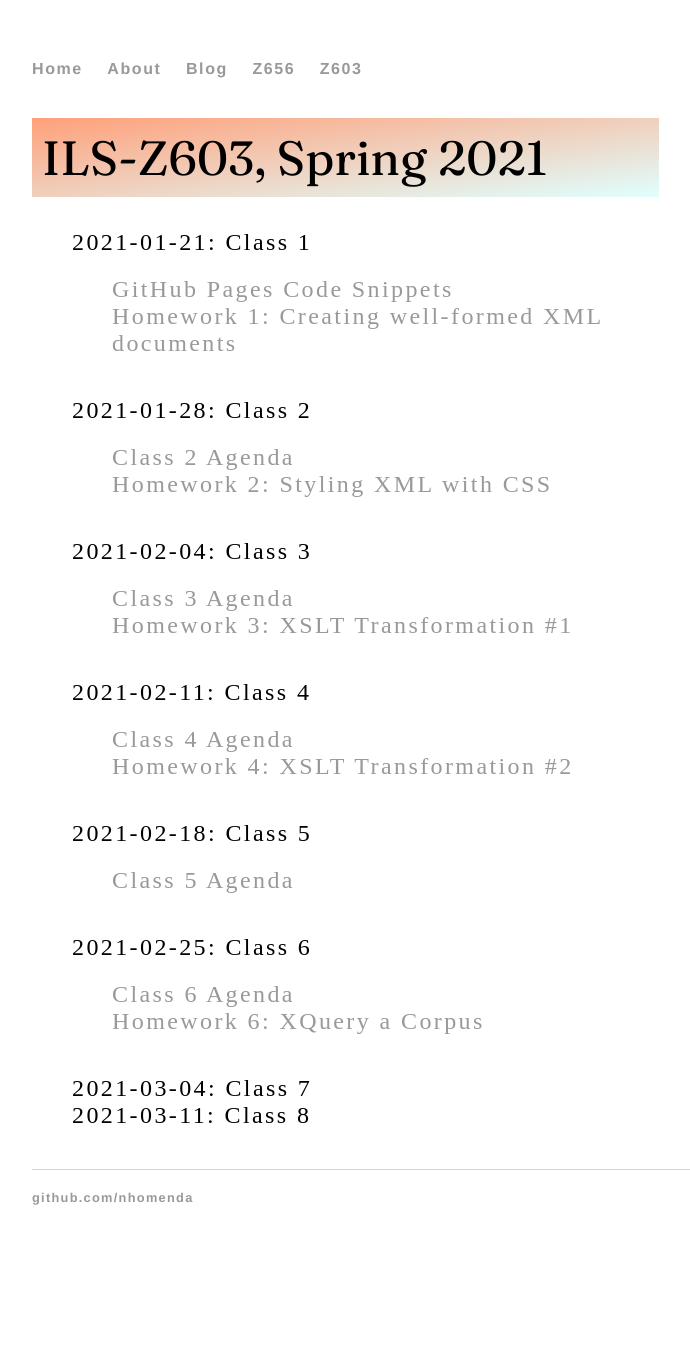
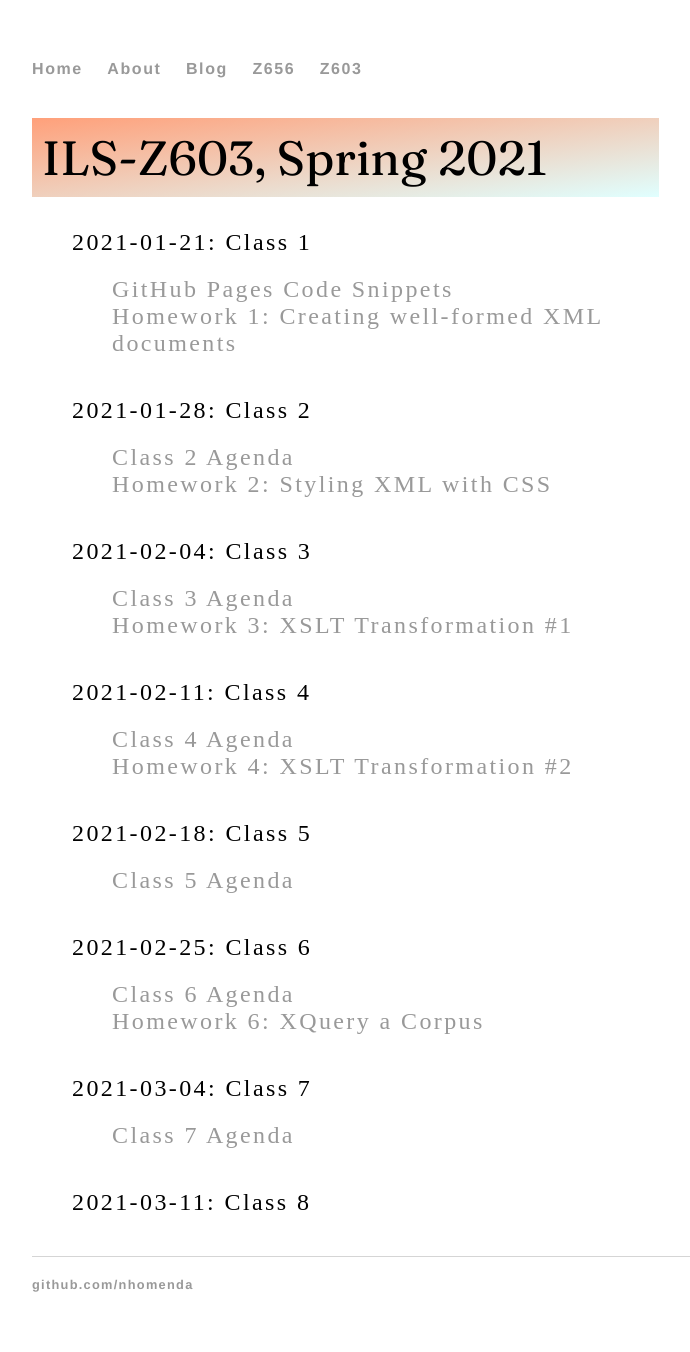
Before and after one commit to nhomenda/nhomenda.github.io, a Jekyll site: the page built from Z603/index.html, in a window 1280 px wide. Shown: the whole page, without its empty margins (160-850 px from the left). Built offline with Jekyll 4.4.1, drawn with Linux system fonts in a browser that asks for light colours; before the commit the page ends 1265 px from its top, so only the background shows below that.

Commit message:
Update index.html

```diff
--- a/Z603/index.html
+++ b/Z603/index.html
@@ -38,7 +38,11 @@ title: ILS-Z603, Spring 2021
 	  <li><a href="/Z603/class6.html" title="Class 6 Agenda">Class 6 Agenda</a></li>
 	  <li><a href="/Z603/hw6.html" title="XQuery a Corpus">Homework 6: XQuery a Corpus</a></li>
 	</ul>
-      </li></li>
-      <li>2021-03-04: Class 7</li>
+      </li>
+      <li>2021-03-04: Class 7
+	<ul>
+	  <li><a href="/Z603/class7.html" title="Class 7 Agenda">Class 7 Agenda</a></li>
+	</ul>
+       </li>
       <li>2021-03-11: Class 8</li>
       </ul>
```
